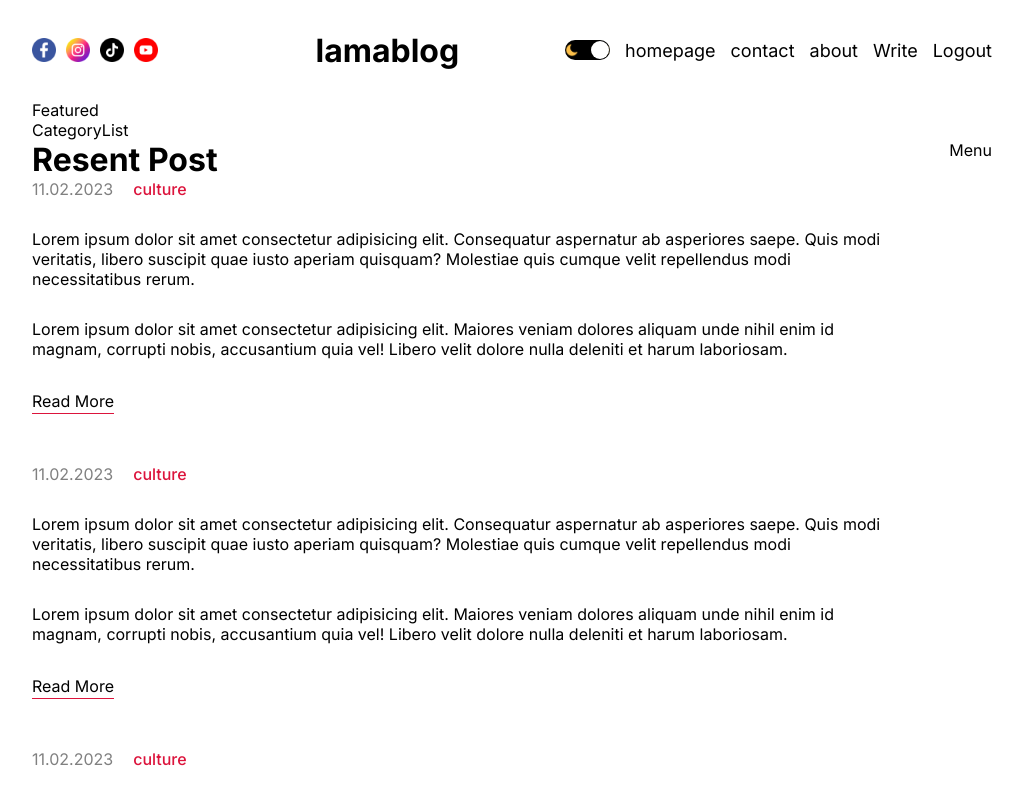
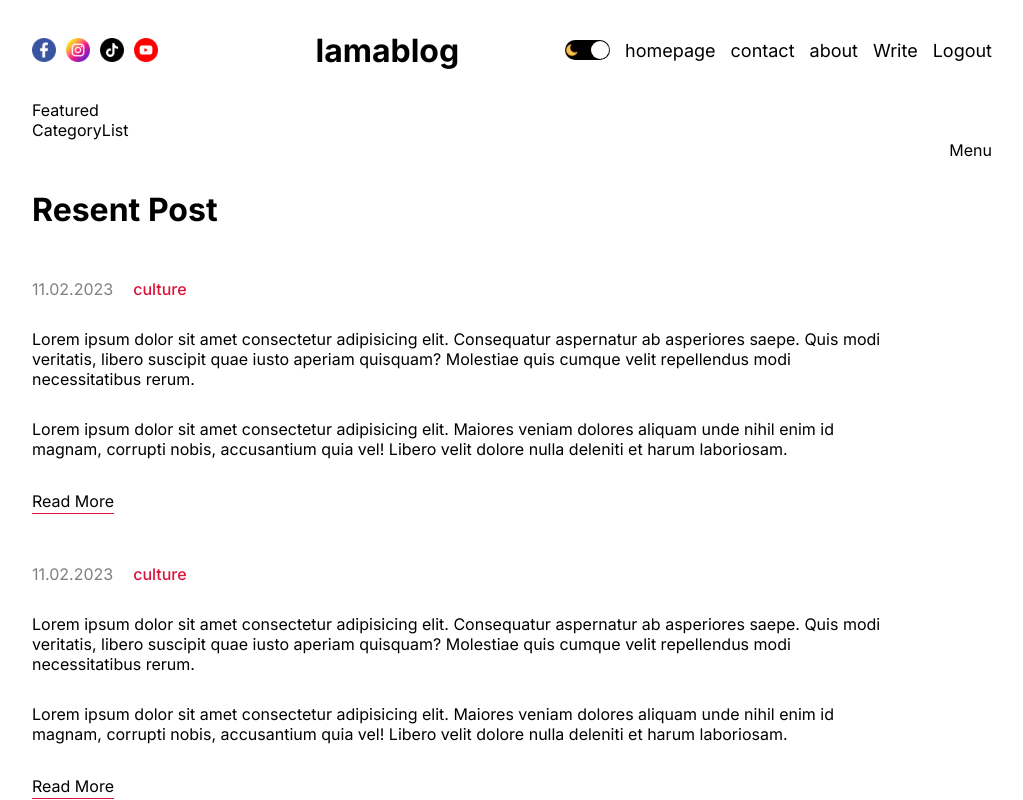
Before and after one commit to mehranehsoleimani66/Blog_app, a Next.js app: page / in a window 1280 px wide. Shown: the top 800 px of the page, without its empty margins (128-1151 px from the left). Built offline with nearby package versions, Linux system fonts and the light colour scheme.

Commit message:
added styles

```diff
--- a/src/components/cardList/CardList.module.css
+++ b/src/components/cardList/CardList.module.css
@@ -0,0 +1,7 @@
+.container {
+  flex: 5;
+}
+
+.title {
+  margin: 50px 0px;
+}
```
